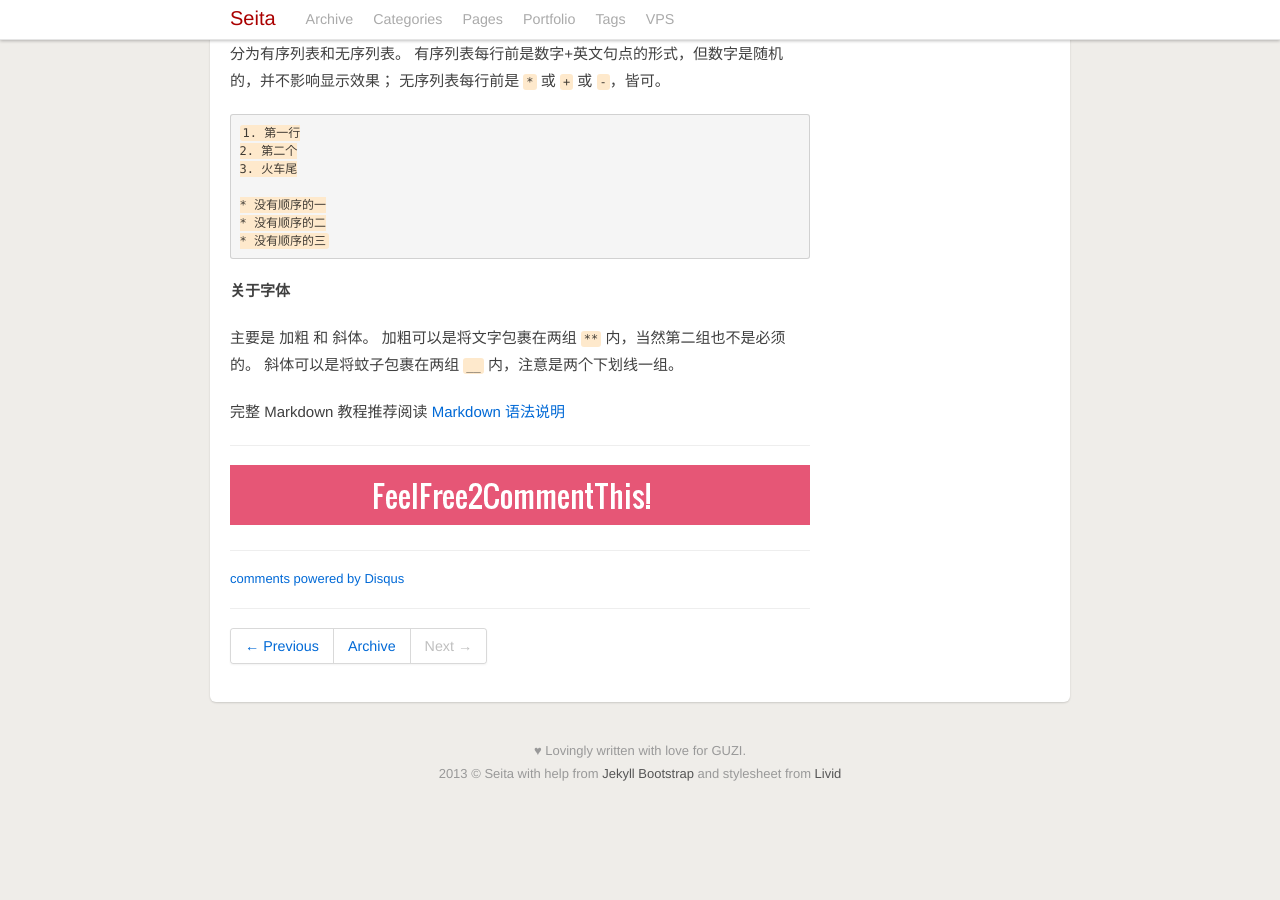
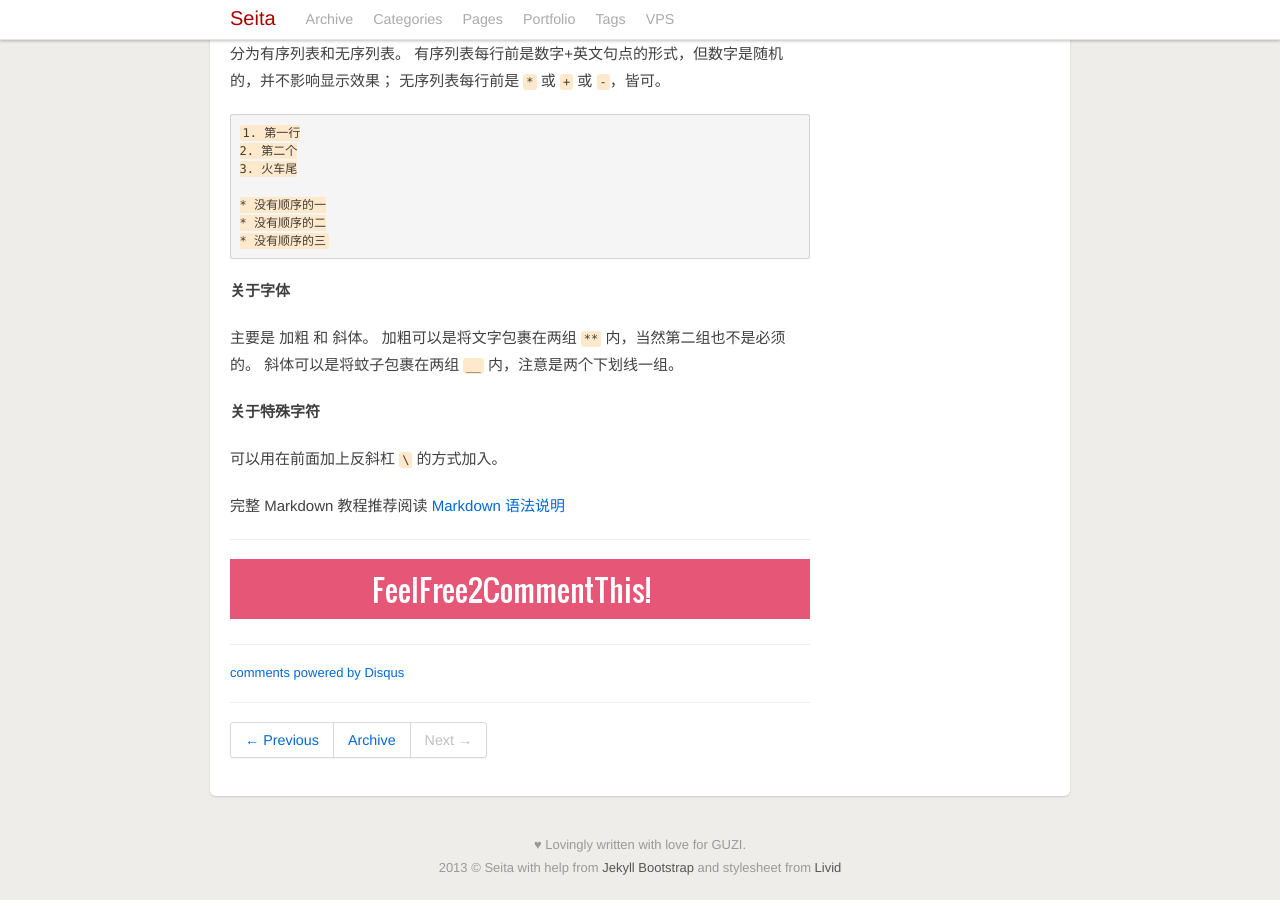
Before and after one commit to seitazen/seitazen.github.io, a Jekyll site: the page built from _posts/frontend/2013-12-2-writing-in-markdown.md, in a window 1280 px wide and 900 px high, scrolled down 1232 px. Built offline with Jekyll 4.4.1, drawn with Linux system fonts in a browser that asks for light colours; comment, search, counter and statistics services are not loaded; before the commit the page ends 2038 px from its top, so only the background shows below that.

Commit message:
Update 2013-12-2-writing-in-markdown.md

````diff
--- a/_posts/frontend/2013-12-2-writing-in-markdown.md
+++ b/_posts/frontend/2013-12-2-writing-in-markdown.md
@@ -70,4 +70,8 @@ h1 和 h2 标题可以以下方式表示：
 加粗可以是将文字包裹在两组 ```**``` 内，当然第二组也不是必须的。
 斜体可以是将蚊子包裹在两组 ```__``` 内，注意是两个下划线一组。
 
+**关于特殊字符**
+
+可以用在前面加上反斜杠 ```\``` 的方式加入。
+
 完整 Markdown 教程推荐阅读 [Markdown 语法说明](http://wowubuntu.com/markdown/)
````
